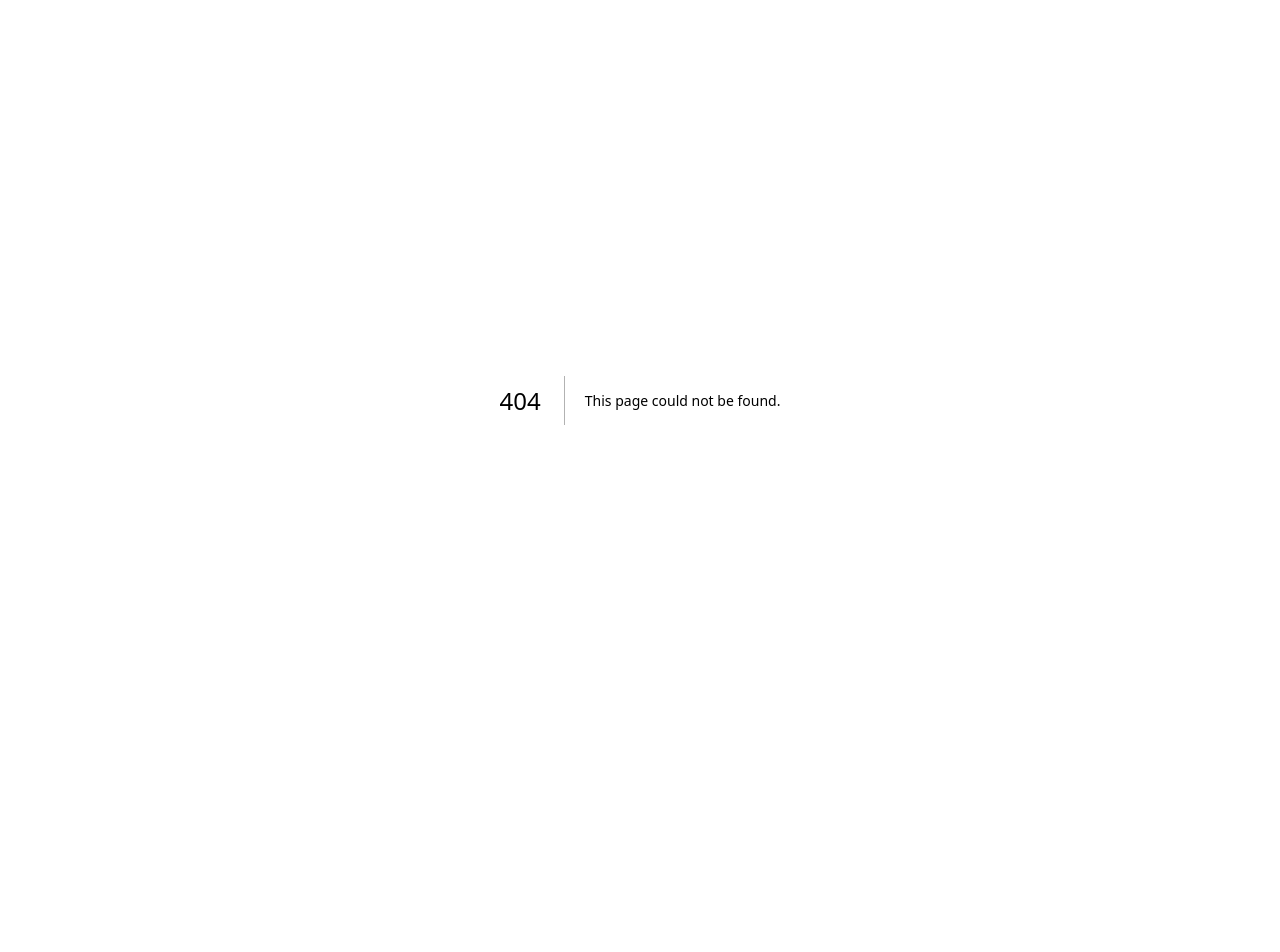
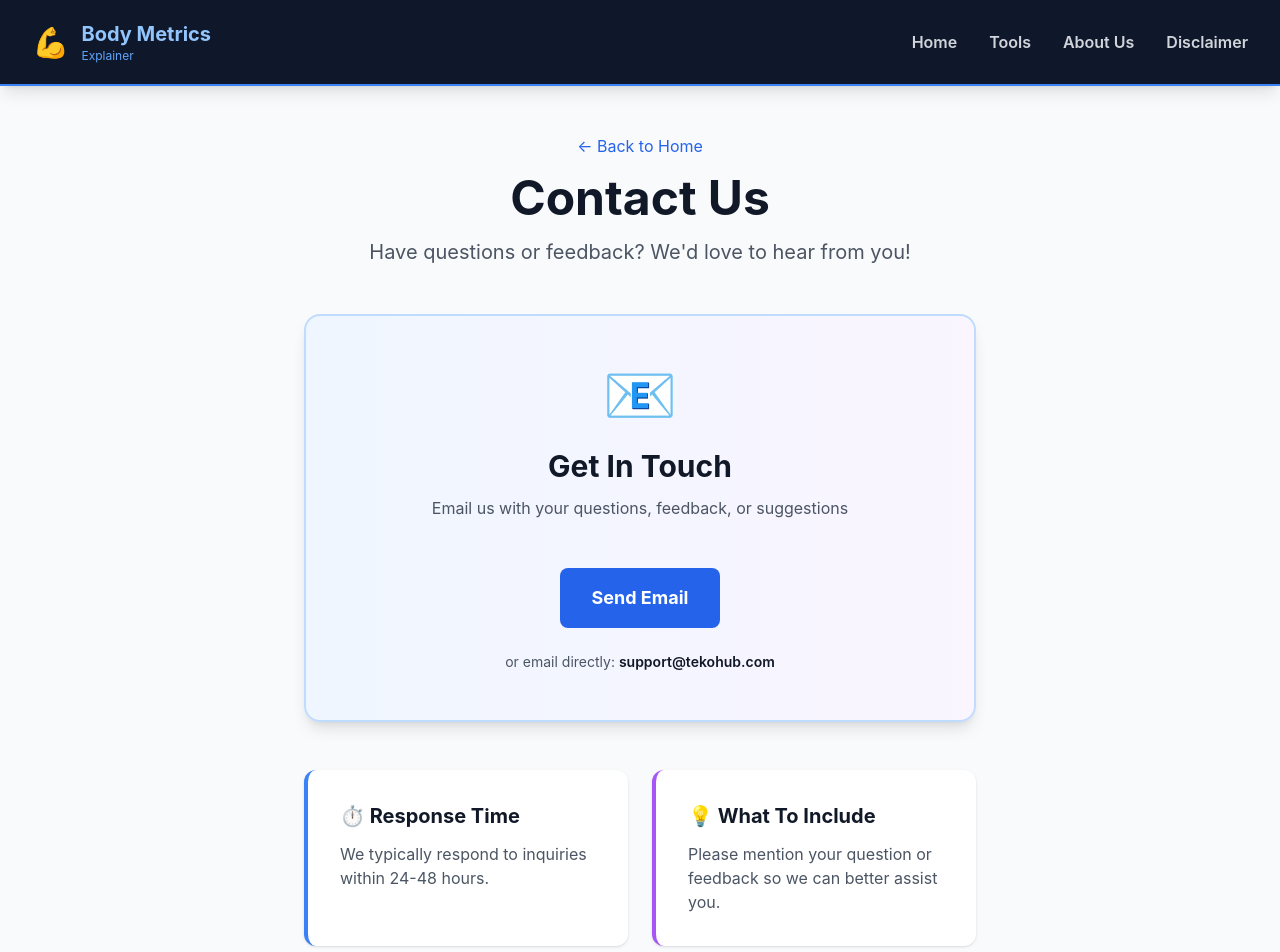
Before and after one commit to CodeLion123/body-metrics-explainer, a Next.js app: page /contact in a window 1280 px wide. Before the commit this address had no page. Shown: the top 952 px of the page. Before the commit the page ends 800 px from the top, so only its background shows below. Built offline with nearby package versions, Linux system fonts and the light colour scheme.

Commit message:
Update footer and header labels, add contact page, and enhance home page layout with new tool

```diff
--- a/components/Footer.tsx
+++ b/components/Footer.tsx
@@ -27,9 +27,12 @@ export default function Footer() {
             </ul>
           </div>
           <div>
-            <h3 className="font-bold text-lg mb-4 text-blue-300">Connect</h3>
+            <h3 className="font-bold text-lg mb-4 text-blue-300">Contact Us</h3>
             <div className="space-y-3">
               <p className="text-gray-400">Have questions? Reach out to us anytime.</p>
+              <a href="/contact" className="inline-block text-blue-300 hover:text-blue-200 font-medium transition">
+                Get in Touch →
+              </a>
             </div>
           </div>
         </div>
--- a/components/Header.tsx
+++ b/components/Header.tsx
@@ -24,7 +24,7 @@ export default function Header() {
               Tools
             </Link>
             <Link href="/about" className="text-gray-300 hover:text-blue-300 transition font-semibold">
-              About
+              About Us
             </Link>
             <Link href="/disclaimer" className="text-gray-300 hover:text-blue-300 transition font-semibold">
               Disclaimer
--- /dev/null
+++ b/pages/contact.tsx
@@ -0,0 +1,70 @@
+import Head from 'next/head';
+import Link from 'next/link';
+import Layout from '../components/Layout';
+
+export default function Contact() {
+  return (
+    <>
+      <Head>
+        <title>Contact Us - Body Metrics Explainer</title>
+        <meta
+          name="description"
+          content="Get in touch with us. Have questions or feedback? Contact the Body Metrics Explainer team."
+        />
+      </Head>
+      <Layout>
+        <div className="space-y-12 max-w-2xl mx-auto">
+          {/* Header */}
+          <div className="text-center">
+            <Link href="/" className="text-blue-600 hover:underline mb-4 inline-block">
+              ← Back to Home
+            </Link>
+            <h1 className="text-5xl font-bold text-gray-900 mb-4">Contact Us</h1>
+            <p className="text-xl text-gray-600">
+              Have questions or feedback? We'd love to hear from you!
+            </p>
+          </div>
+
+          {/* Contact Info */}
+          <div className="bg-gradient-to-r from-blue-50 to-purple-50 rounded-2xl shadow-lg p-12 border-2 border-blue-200">
+            <div className="text-center space-y-6">
+              <div className="text-6xl">📧</div>
+              <div>
+                <h2 className="text-3xl font-bold text-gray-900 mb-3">Get In Touch</h2>
+                <p className="text-gray-600 mb-6">Email us with your questions, feedback, or suggestions</p>
+              </div>
+
+              <a
+                href="mailto:support@tekohub.com?subject=Body Metrics Inquiry&body=Hello,%0A%0AI have a question about Body Metrics Explainer.%0A%0A"
+                className="inline-block bg-blue-600 text-white px-8 py-4 rounded-lg font-bold hover:bg-blue-700 transition text-lg"
+              >
+                Send Email
+              </a>
+
+              <p className="text-gray-600 text-sm">
+                or email directly: <span className="font-semibold text-gray-900">support@tekohub.com</span>
+              </p>
+            </div>
+          </div>
+
+          {/* Response Info */}
+          <div className="grid md:grid-cols-2 gap-6">
+            <div className="bg-white rounded-xl shadow p-8 border-l-4 border-blue-500">
+              <h3 className="text-xl font-bold text-gray-900 mb-3">⏱️ Response Time</h3>
+              <p className="text-gray-600">
+                We typically respond to inquiries within 24-48 hours.
+              </p>
+            </div>
+
+            <div className="bg-white rounded-xl shadow p-8 border-l-4 border-purple-500">
+              <h3 className="text-xl font-bold text-gray-900 mb-3">💡 What To Include</h3>
+              <p className="text-gray-600">
+                Please mention your question or feedback so we can better assist you.
+              </p>
+            </div>
+          </div>
+        </div>
+      </Layout>
+    </>
+  );
+}
--- a/pages/index.tsx
+++ b/pages/index.tsx
@@ -34,7 +34,7 @@ export default function Home() {
           {/* Tools Section */}
           <section>
             <h2 className="text-4xl font-bold text-center text-gray-900 mb-12">Health Metrics Tools</h2>
-            <div className="grid md:grid-cols-2 gap-10">
+            <div className="grid md:grid-cols-3 gap-10">
               {/* BMI Calculator */}
               <Link href="/body-metrics#bmi">
                 <div className="bg-white rounded-2xl shadow-xl p-10 hover:shadow-2xl transition cursor-pointer hover:-translate-y-2 transform border-t-4 border-blue-500 group">
@@ -55,6 +55,18 @@ export default function Home() {
                   <p className="text-gray-600 mb-6">Learn about blood pressure categories and what they mean for your health</p>
                   <div className="inline-block bg-red-600 text-white px-6 py-2 rounded-lg font-bold hover:bg-red-700 transition">
                     Explore Ranges
+                  </div>
+                </div>
+              </Link>
+
+              {/* Waist-to-Hip Ratio Tool */}
+              <Link href="/body-metrics#whr">
+                <div className="bg-white rounded-2xl shadow-xl p-10 hover:shadow-2xl transition cursor-pointer hover:-translate-y-2 transform border-t-4 border-purple-500 group">
+                  <div className="text-6xl mb-4 group-hover:scale-110 transition">📏</div>
+                  <h3 className="text-2xl font-bold text-purple-700 mb-3 group-hover:text-purple-500 transition">Waist-to-Hip Ratio</h3>
+                  <p className="text-gray-600 mb-6">Assess body fat distribution and health risks through waist-to-hip measurements</p>
+                  <div className="inline-block bg-purple-600 text-white px-6 py-2 rounded-lg font-bold hover:bg-purple-700 transition">
+                    Calculate Now
                   </div>
                 </div>
               </Link>
--- a/pages/values/bmi/[value].tsx
+++ b/pages/values/bmi/[value].tsx
@@ -9,7 +9,7 @@ export async function getStaticPaths() {
   for (let i = 18; i <= 40; i += 0.5) {
     paths.push({ params: { value: i.toFixed(1) }});
   }
-  return { paths, fallback: false };
+  return { paths, fallback: 'blocking' };
 }
 
 export async function getStaticProps({ params }) {
```
